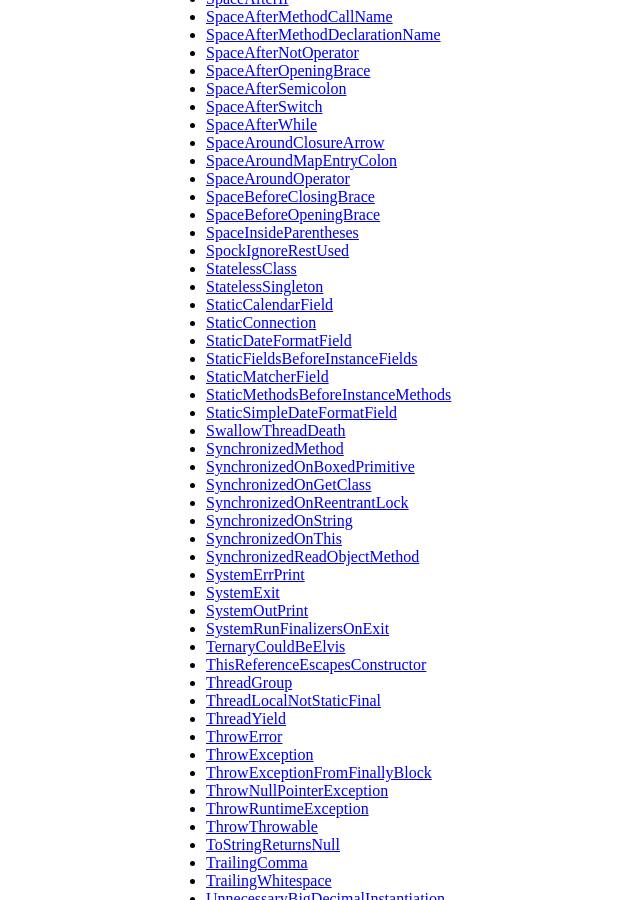
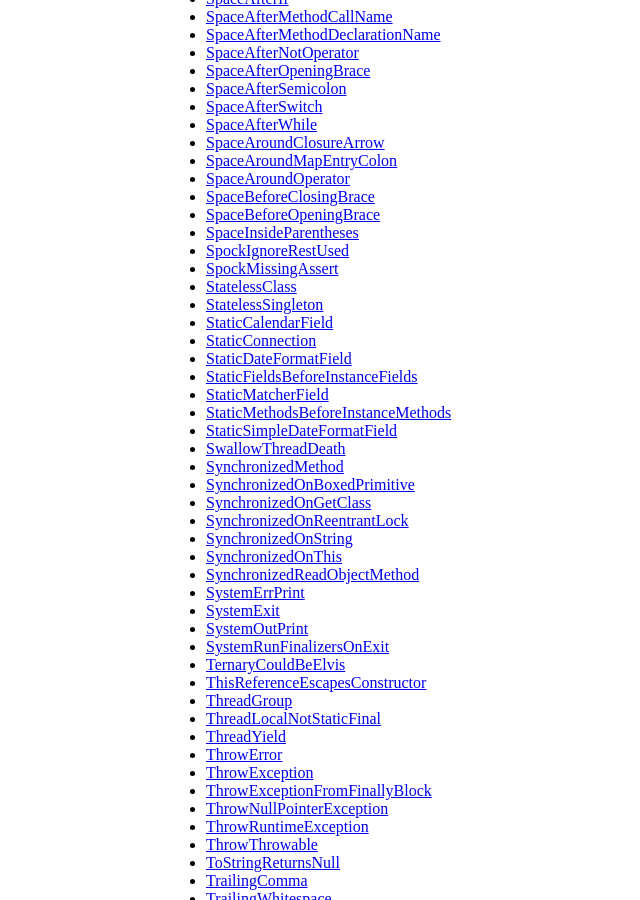
Before and after one commit to CodeNarc/CodeNarc, a Jekyll site: the page built from codenarc-rule-index-by-name.md, in a window 1280 px wide and 900 px high, scrolled down 5221 px. Shown: the whole window, without its empty margins (44-684 px from the left). Built offline with Jekyll 4.4.1, drawn with Linux system fonts in a browser that asks for light colours.

Commit message:
Update codenarc-rule-index-by-name.md

```diff
--- a/codenarc-rule-index-by-name.md
+++ b/codenarc-rule-index-by-name.md
@@ -295,6 +295,7 @@ title: CodeNarc - Rule Index by Name
   * [SpaceBeforeOpeningBrace](./codenarc-rules-formatting.html#spacebeforeopeningbrace-rule)
   * [SpaceInsideParentheses](./codenarc-rules-formatting.html#spaceinsideparentheses-rule)
   * [SpockIgnoreRestUsed](./codenarc-rules-junit.html#spockignorerestused-rule)
+  * [SpockMissingAssert](./codenarc-rules-junit.html#spockmissingassert-rule)
   * [StatelessClass](./codenarc-rules-generic.html#statelessclass-rule)
   * [StatelessSingleton](./codenarc-rules-design.html#statelesssingleton-rule)
   * [StaticCalendarField](./codenarc-rules-concurrency.html#staticcalendarfield-rule)
```
